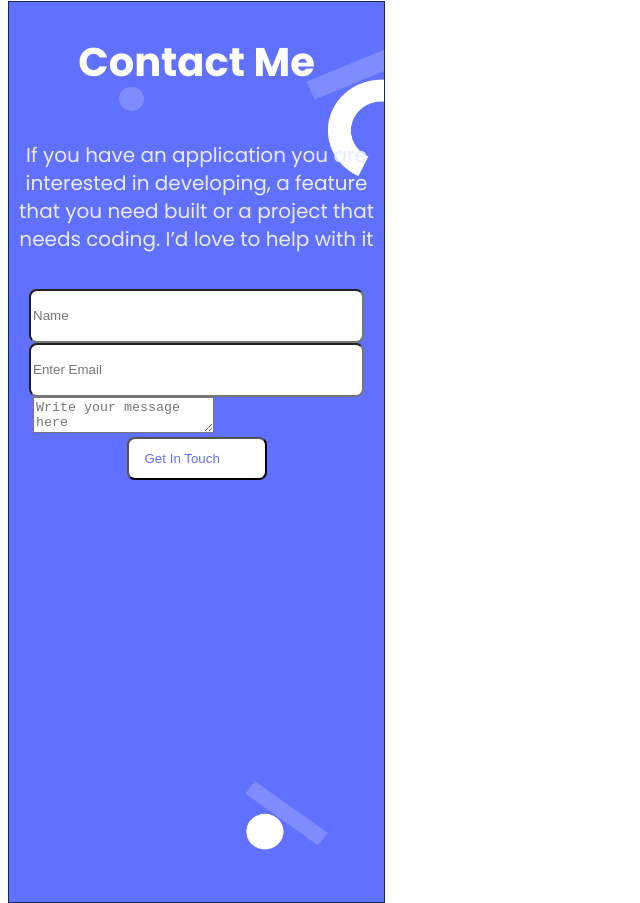
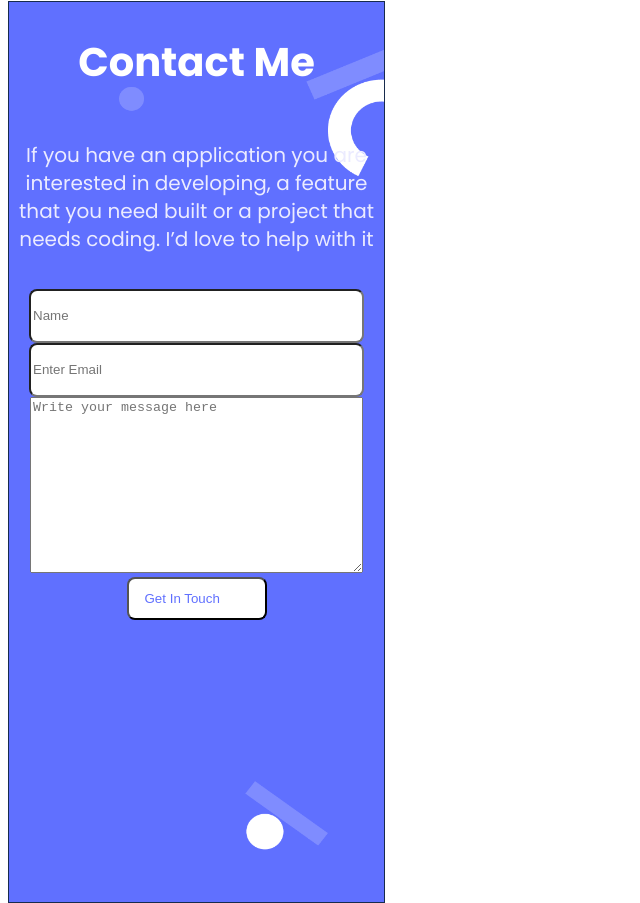
Before and after one commit to sharon-odhiambo/My-Portfolio-Site, a website: page index.html in a window 1280 px wide. Shown: the part 4678-5581 px from the top of the page, without its empty margins (0-640 px from the left). Drawn offline with Linux system fonts and the light colour scheme.

Commit message:
Add style.css
add form styling

```diff
--- a/index.html
+++ b/index.html
@@ -241,9 +241,9 @@
           <label for="mail"></label>
           <input type="email" id="mail"  placeholder="Enter Email" name="user_mail" required/>
         </li>
-        <li class="textarea">
+        <li>
           <label for="msg"></label>
-          <textarea id="msg" name="user_message" placeholder="Write your message here" maxlength="500" required></textarea>
+          <textarea class="textarea" id="msg" name="user_message" placeholder="Write your message here" maxlength="500" required></textarea>
         </li>
         <button type="submit" class="but">Get In Touch</button>
       </ul>
--- a/style.css
+++ b/style.css
@@ -1180,8 +1180,11 @@ input[type="email"] {
   border-radius: 8px;
 }
 
+.but:hover {
+  padding-right: 25px;
+}
+
 .textarea {
   height: 170px;
   width: 327px;
-  border-radius: 8px;
 }
```
